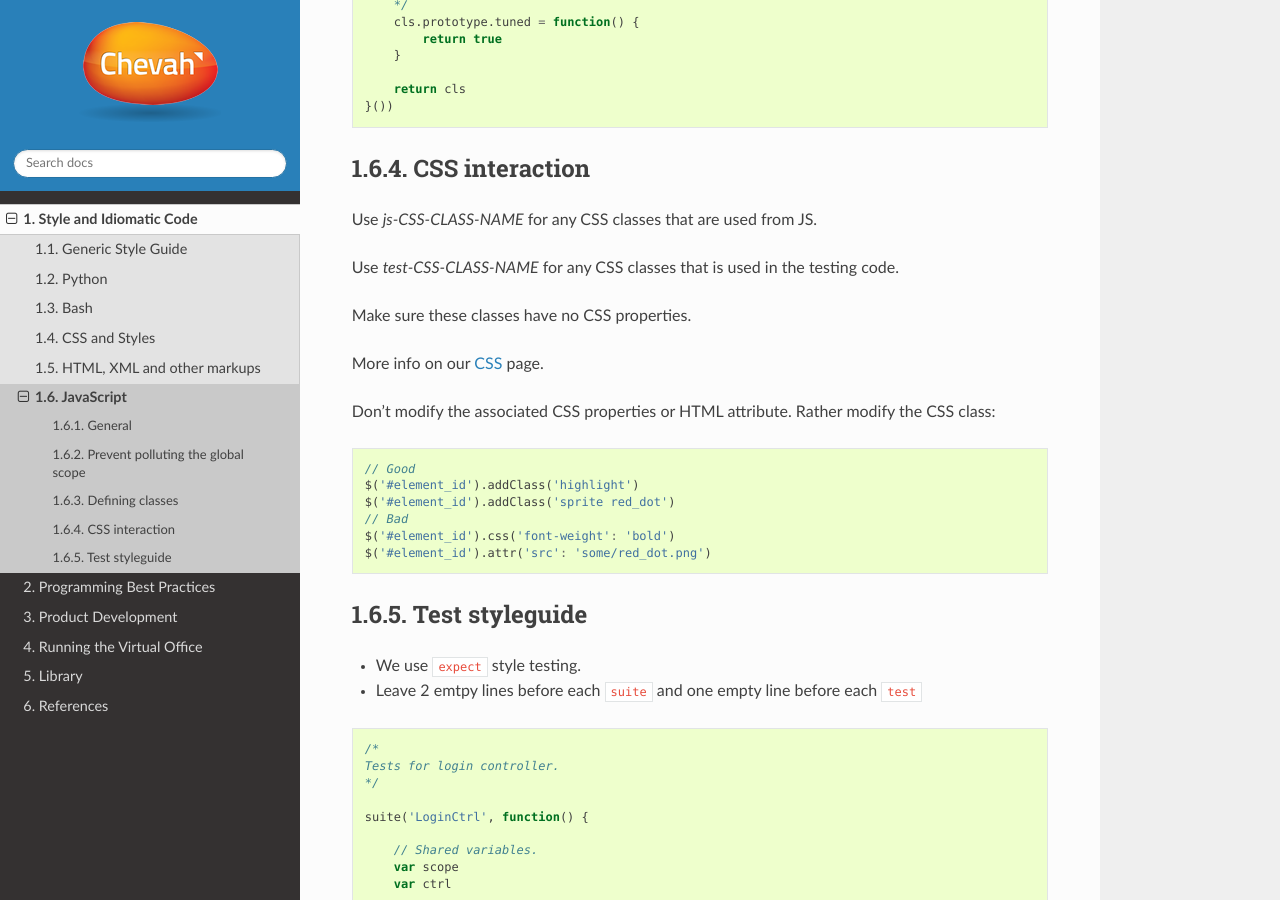
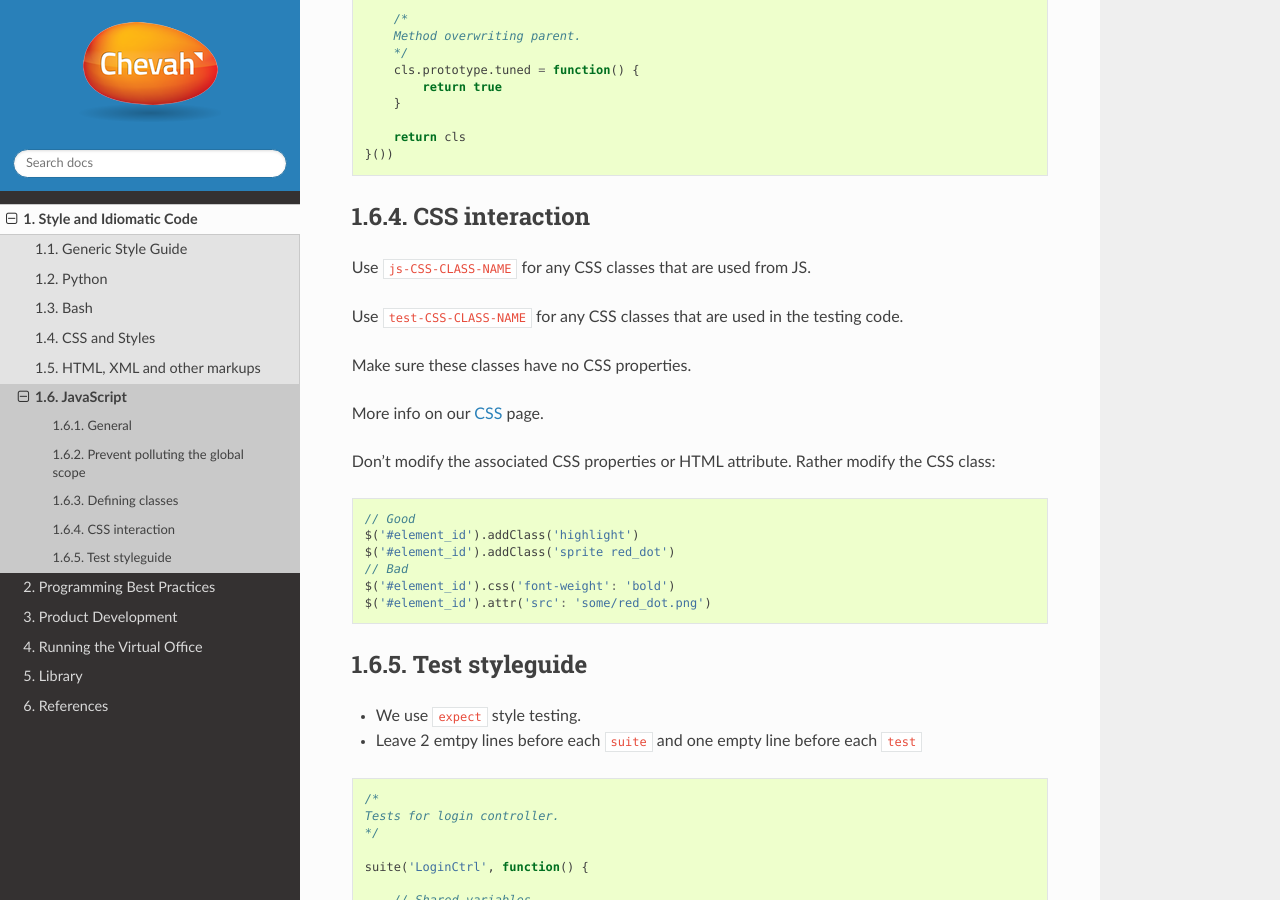
Before and after one commit to chevah/geck, a Sphinx documentation site: the page built from docs/styleguide/javascript.rst, in a window 1280 px wide and 900 px high, scrolled down 5232 px. Built offline with Sphinx 7.4.7 and the Read the Docs theme 2.0.0, drawn with Linux system fonts in a browser that asks for light colours; some of the changed text lies outside the part shown.

Commit message:
Fix typos

```diff
--- a/docs/styleguide/javascript.rst
+++ b/docs/styleguide/javascript.rst
@@ -199,7 +199,11 @@
 
 
 TODO
-http://javascript.crockford.com/code.html http://jibbering.com/faq/notes/code-guidelines/ http://neil.rashbrook.org/Js.htm
+
+* http://javascript.crockford.com/code.html
+
+* http://jibbering.com/faq/notes/code-guidelines/
+
 
 Prevent polluting the global scope
 ==================================
@@ -304,9 +308,10 @@
 CSS interaction
 ===============
 
-Use `js-CSS-CLASS-NAME` for any CSS classes that are used from JS.
+Use ``js-CSS-CLASS-NAME`` for any CSS classes that are used from JS.
 
-Use `test-CSS-CLASS-NAME` for any CSS classes that is used in the testing code.
+Use ``test-CSS-CLASS-NAME`` for any CSS classes that are used in the testing
+code.
 
 Make sure these classes have no CSS properties.
 
```
Also changed, not shown: docs/styleguide/css.rst (+5 -2 lines).
